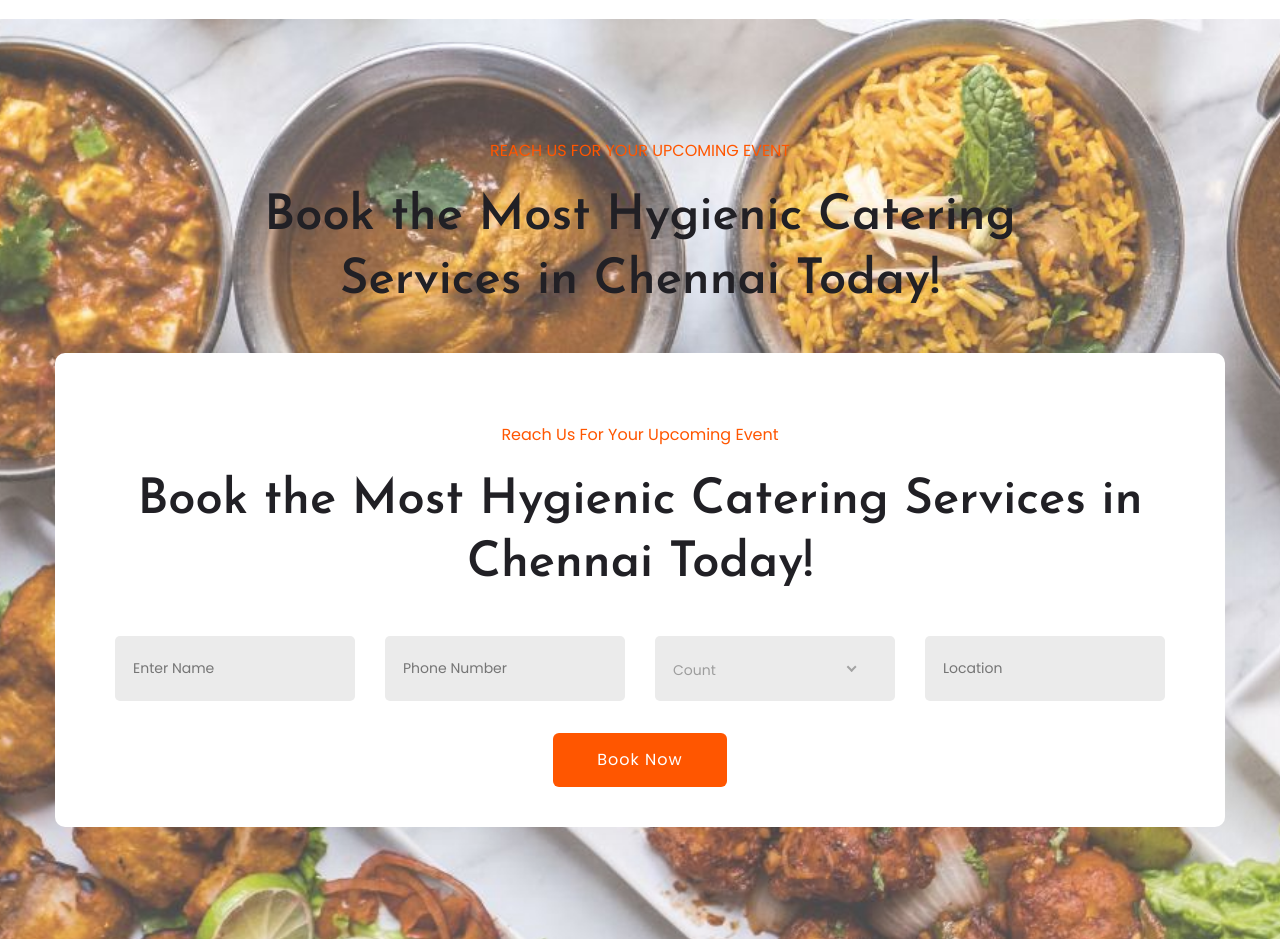
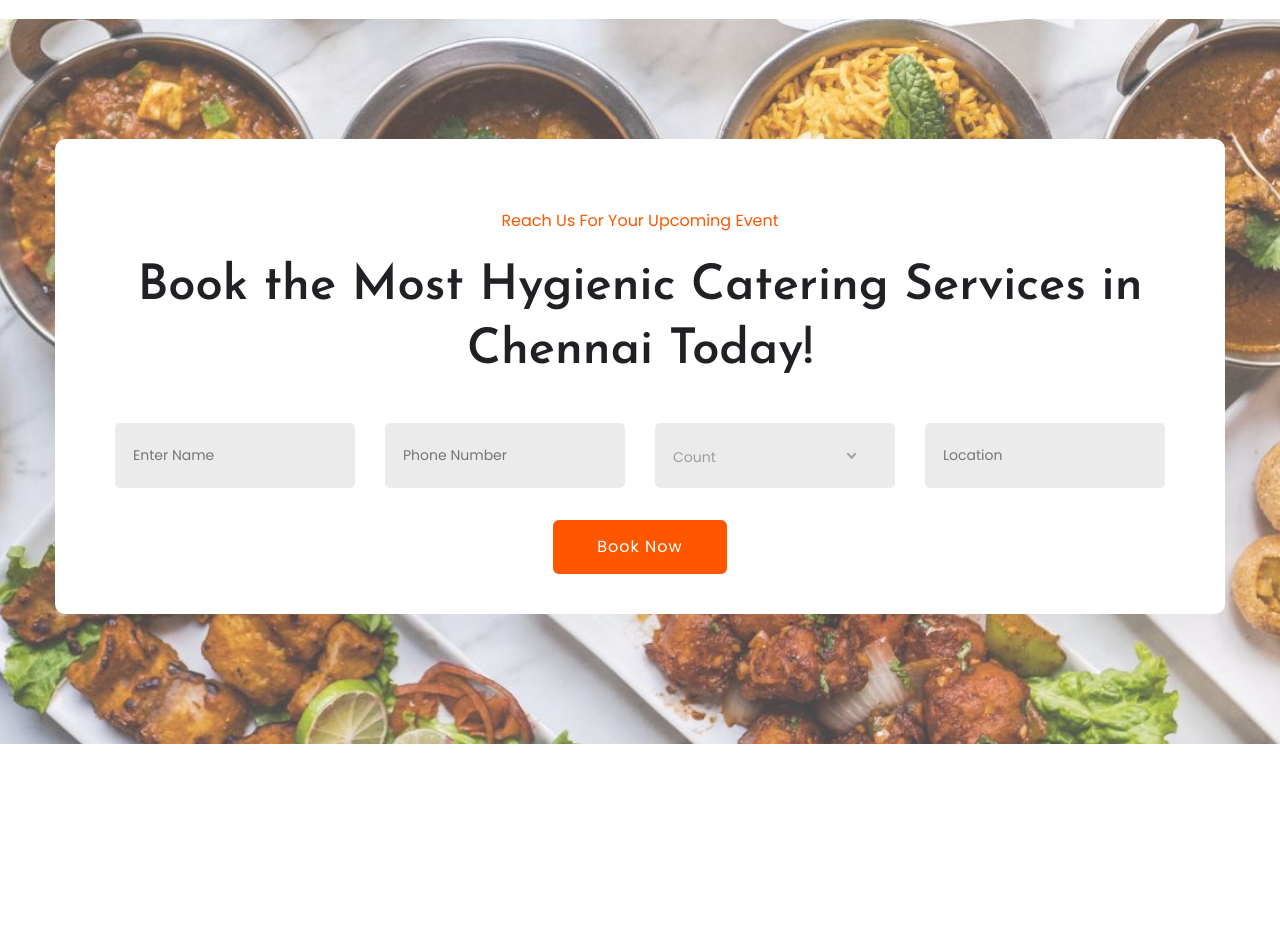
Before and after one commit to Prazanna22/pragac, a plain HTML site: page index.html in a window 1280 px wide. Shown: the part 4200-5139 px from the top of the page. Drawn offline with nearby package versions, Linux system fonts and the light colour scheme.

Commit message:
first commit

```diff
--- a/index.html
+++ b/index.html
@@ -844,15 +844,7 @@
         <!--? Booking Room Start-->
         <div class="booking-area section-bg pt-120 pb-130" data-background="assets/img/gallery/section_bg04.jpg" id="booking">
             <div class="container">
-                <div class="row justify-content-center">
-                    <div class="cl-xl-7 col-lg-8 col-md-10 ">
-                        <!-- Section Tittle -->
-                        <div class="section-tittle text-center mb-40">
-                            <span>REACH US FOR YOUR UPCOMING EVENT</span>
-                            <h2>Book the Most Hygienic Catering Services in Chennai Today!</h2>
-                        </div>
-                    </div>
-                </div>
+
                 <div class="row justify-content-center">
                     <div class="col-12">
                         <form id="bookingForm">
```
